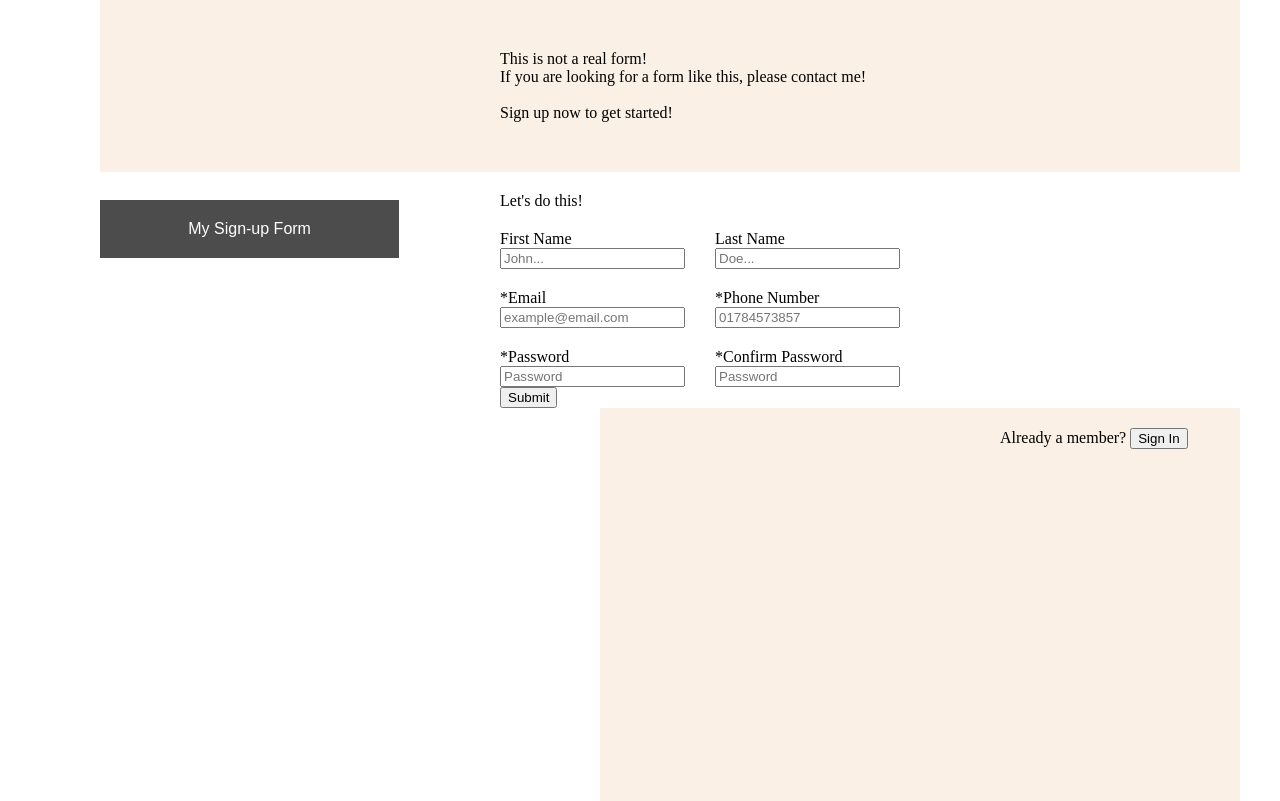
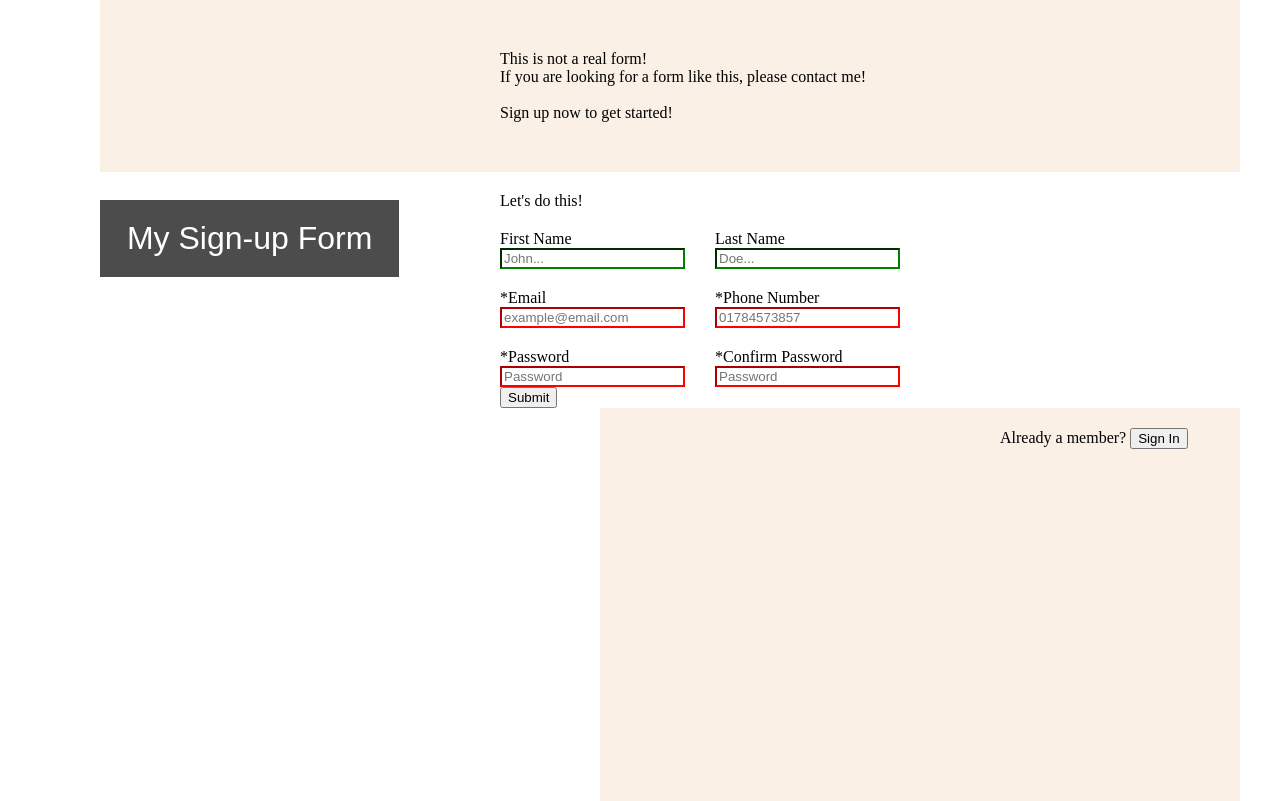
Before and after one commit to JJHH17/Sign-up-Form, a plain HTML site: page index.html in a window 1280 px wide. Shown: the part 40-841 px from the top of the page. Drawn offline with Linux system fonts and the light colour scheme; a web font is replaced by a local one.

Commit message:
Add valid and invalid pseudoclasses for accessbility of forms

```diff
--- a/styles.css
+++ b/styles.css
@@ -36,6 +36,7 @@
     color: white;
     text-align: center;
     font-family: my-title-font, sans-serif;
+    font-size: 2rem;
     margin: 20px;
 }
 
@@ -100,3 +101,11 @@
     padding-bottom: 22rem;
     background-color: linen;
 }
+
+input:invalid {
+    border-color: red;
+  }
+
+  input:valid {
+    border-color: green;
+  }
```
